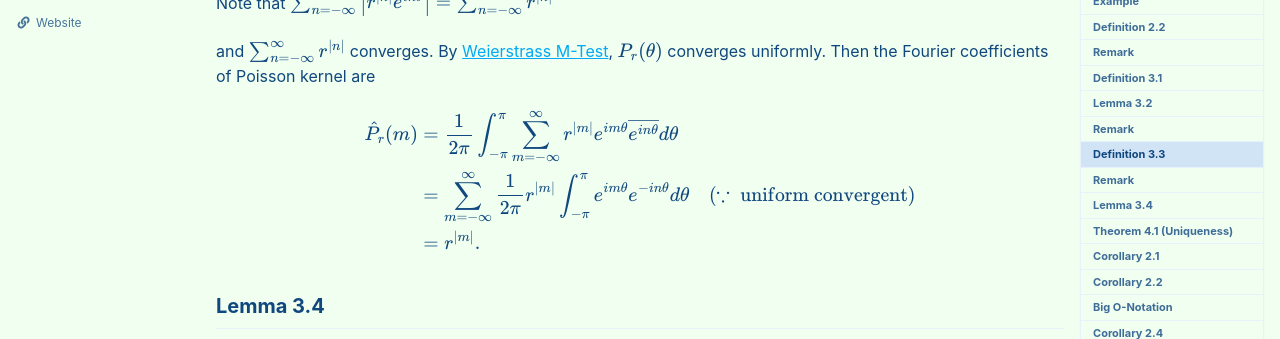
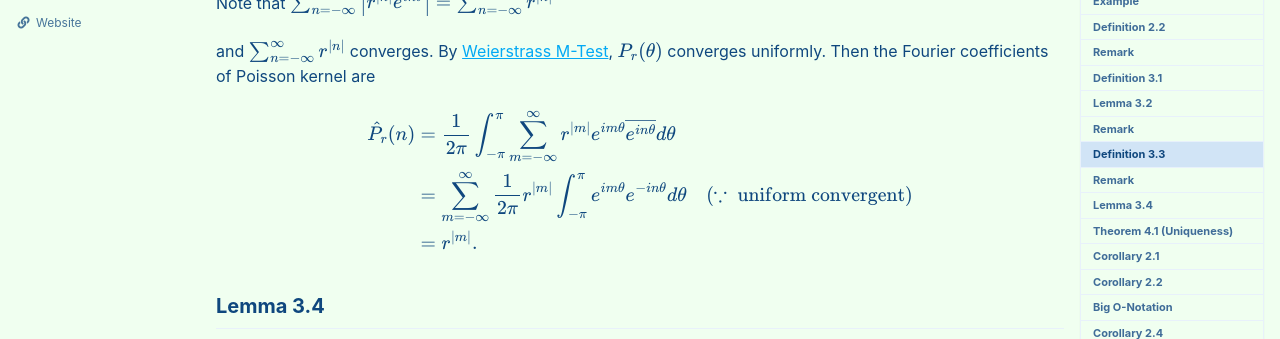
Before and after one commit to seanie12/blog, a Jekyll site: the page built from _posts/2023-02-01-Fourier-series.md, in a window 1280 px wide and 900 px high, scrolled down 4506 px. Shown: the part 151-490 px from the top of the window. Built offline with Jekyll 4.4.1, drawn with Linux system fonts in a browser that asks for light colours; cached includes are drawn as plain includes; formulas are drawn with MathJax 3.

```diff
--- a/_posts/2023-02-01-Fourier-series.md
+++ b/_posts/2023-02-01-Fourier-series.md
@@ -216,7 +216,7 @@ and $\sum_{n=-\infty}^\infty r^{\lvert n \rvert}$ converges. By [Weierstrass M-T
 
 $$
 \begin{align*}
-\hat{P}_r(m) & = \frac{1}{2\pi}\int_{-\pi}^\pi \sum_{m=-\infty}^\infty r^{\lvert m \rvert} e^{im\theta} \overline{e^{in\theta}}d\theta \\
+\hat{P}_r(n) & = \frac{1}{2\pi}\int_{-\pi}^\pi \sum_{m=-\infty}^\infty r^{\lvert m \rvert} e^{im\theta} \overline{e^{in\theta}}d\theta \\
 &=\sum_{m=-\infty}^\infty \frac{1}{2\pi}r^{\lvert m\rvert} \int_{-\pi}^\pi e^{im\theta}e^{-in\theta}d\theta \quad (\because \text{ uniform convergent}) \\
 &=r^{\lvert m\rvert}.
 \end{align*}
```
